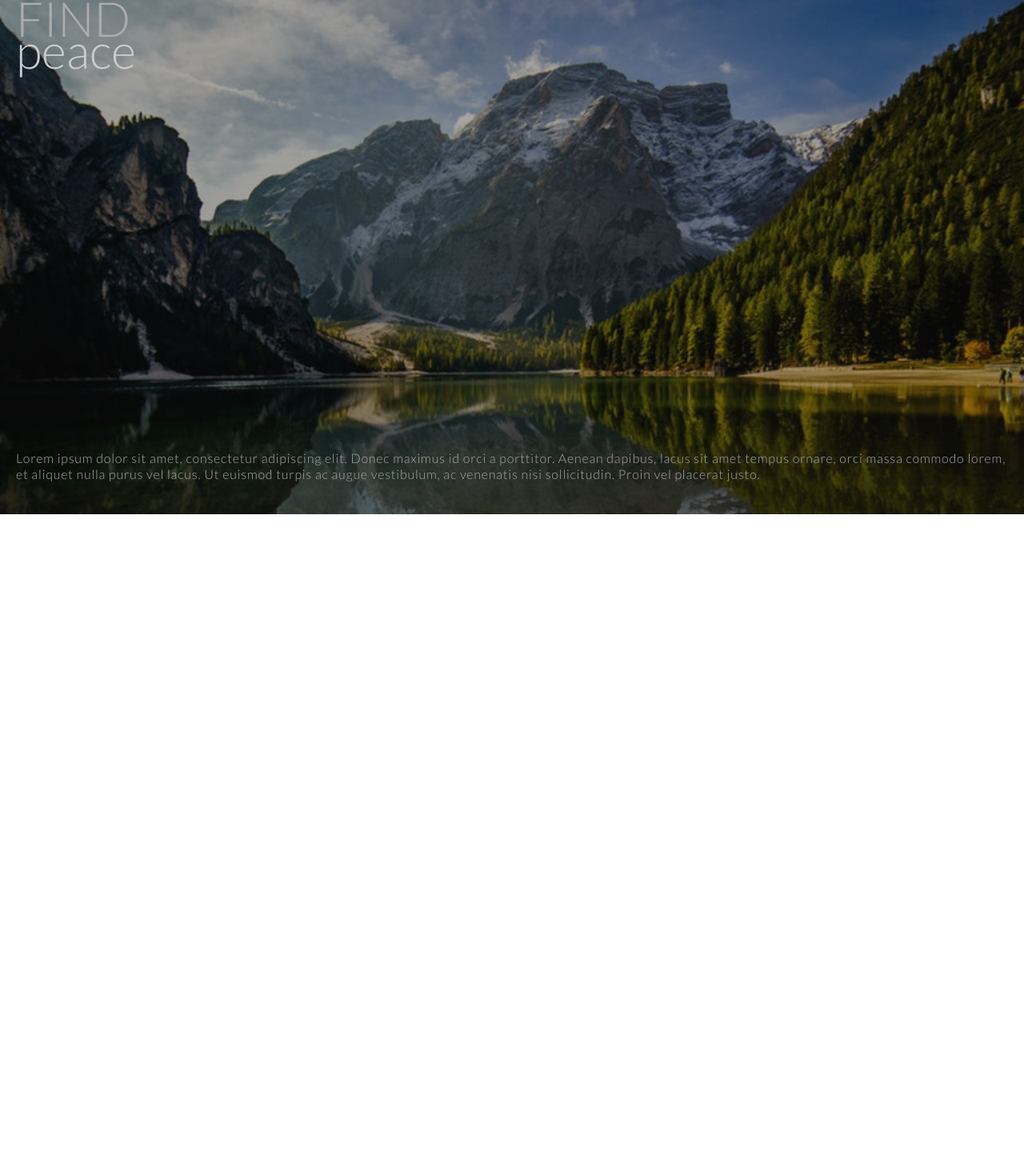
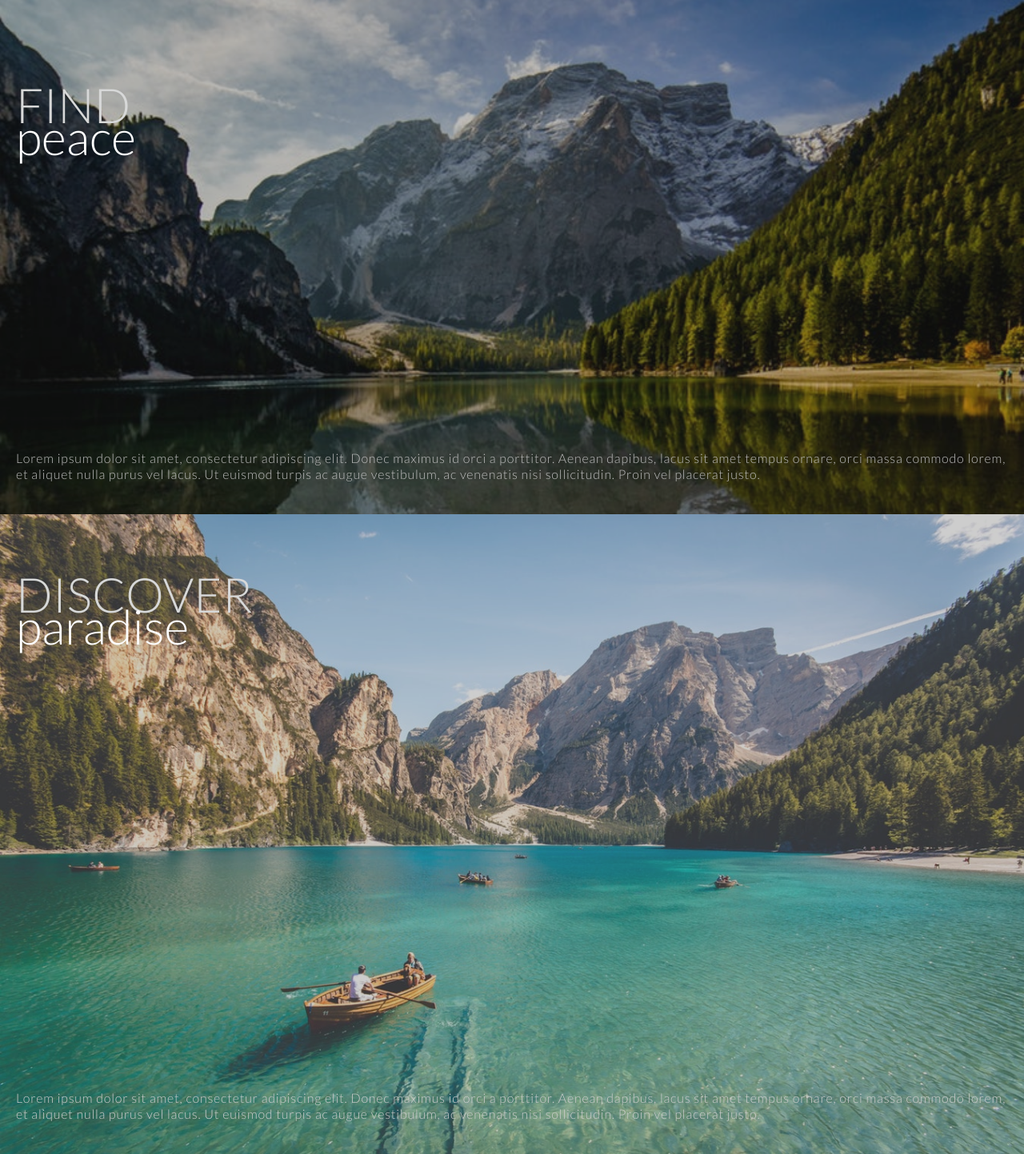
Before and after one commit to JKarkosza/Pragser, a website: page app/index.html in a window 1280 px wide. Shown: the part 957-2400 px from the top of the page at 80% size. Before the commit the page ends 1600 px from the top, so only its background shows below. Drawn offline with nearby package versions, Linux system fonts and the light colour scheme; files that its build step writes are made by us from their sources; files whose address does not match are found by name.

Commit message:
structure update on discover section

```diff
--- a/app/index.html
+++ b/app/index.html
@@ -19,6 +19,12 @@
       <p class="peace__description">Lorem ipsum dolor sit amet, consectetur adipiscing elit. Donec maximus id orci a porttitor. Aenean dapibus, lacus sit amet tempus ornare, orci massa commodo lorem, et aliquet nulla purus vel lacus. Ut euismod turpis ac augue vestibulum, ac venenatis nisi sollicitudin. Proin vel placerat justo.</p>
     </div>
   </main>
+  <section class="discover" id='paradise'>
+    <div class="paradise">
+      <h2 class="paradise__title">discover</br><span class="section_subtitle">paradise</span></h2>
+      <p class="paradise__description">Lorem ipsum dolor sit amet, consectetur adipiscing elit. Donec maximus id orci a porttitor. Aenean dapibus, lacus sit amet tempus ornare, orci massa commodo lorem, et aliquet nulla purus vel lacus. Ut euismod turpis ac augue vestibulum, ac venenatis nisi sollicitudin. Proin vel placerat justo.</p>
+    </div>
+  </section>
 
   <script src="js/main.js">
 
--- a/app/scss/layout/_discover.scss
+++ b/app/scss/layout/_discover.scss
@@ -0,0 +1,44 @@
+.discover {
+  width: 100vw;
+  height: 100vh;
+  background-image: url('./../img/paradise.jpg');
+  background-position: 75%;
+  background-size: cover;
+  position: relative;
+  &::before{
+    position: absolute;
+    content:" ";
+    top:0;
+    left:0;
+    width:100%;
+    height:100%;
+    display: block;
+    background-color: rgba(90,90,90,0.3);
+    pointer-events: none;
+  }
+  .paradise {
+    width: 100%;
+    height: 100%;
+    padding: 20px;
+    display: flex;
+    flex-direction: column;
+    justify-content: space-between;
+    &__title {
+      margin-top: 60px;
+      @include sectionTitle(60px, $title-upper);
+      text-transform: uppercase;
+      line-height: 40px;
+      .section_subtitle {
+        text-transform: none;
+        color: $texts;
+      }
+    }
+    &__description {
+
+      @include sectionText(16px, $texts);
+      margin-bottom: 20px;
+      line-height: 20px;
+      letter-spacing: 0.8px;
+    }
+  }
+}
--- a/app/scss/layout/_landing.scss
+++ b/app/scss/layout/_landing.scss
@@ -36,17 +36,3 @@ body {
   letter-spacing: 1px;
   @include sectionText(20px, $title-upper);
 }
-
-.main {
-  width: 100vw;
-  height: 100vh;
-  background-image: url('./../img/enter.jpg');
-  background-position: 65%;
-  background-size: cover;
-  .peace {
-    height: 100%;
-    display: flex;
-    flex-direction: column;
-    justify-content: space-between;
-  }
-}
--- a/app/scss/layout/_peace.scss
+++ b/app/scss/layout/_peace.scss
@@ -4,9 +4,6 @@
   background-image: url('./../img/enter.jpg');
   background-position: 65%;
   background-size: cover;
-
-  -webkit-filter: brightness(.8);
-  filter: brightness(.8);
   position: relative;
   &::before{
     position: absolute;
@@ -16,16 +13,18 @@
     width:100%;
     height:100%;
     display: block;
-    z-index:0;
-    background-color: rgba(40,40,40,0.2);
+    background-color: rgba(40,40,40,0.3);
+    pointer-events: none;
   }
   .peace {
-    z-index: 1;
     width: 100%;
     height: 100%;
     padding: 20px;
+    display: flex;
+    flex-direction: column;
+    justify-content: space-between;
     &__title {
-      margin-top: 140px;
+      margin-top: 20%;
       @include sectionTitle(60px, $title-upper);
       text-transform: uppercase;
       line-height: 40px;
```
Also changed, not shown: dist/css/main.css, dist/index.html.
